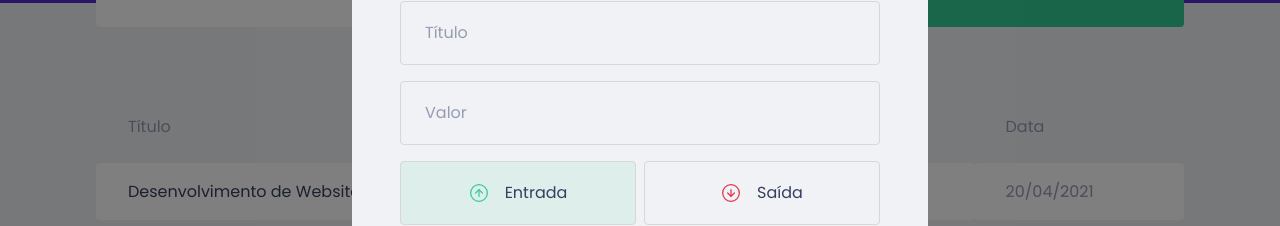
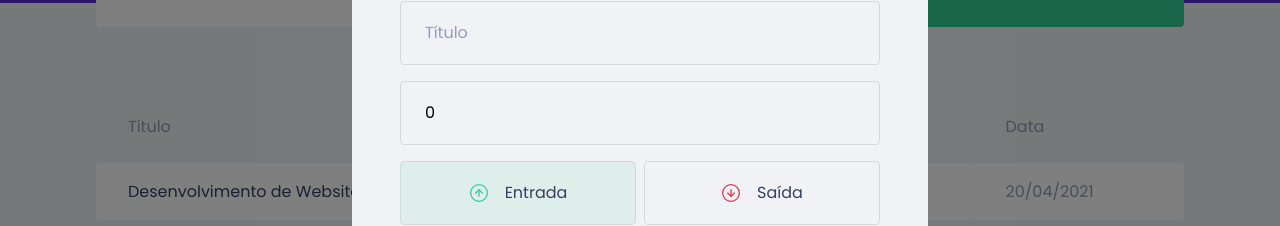
Before and after one commit to Guillescas/Moneyfy, a React (Create React App) app: page / in a window 1280 px wide. Both pictures are taken after a click on the button "Nova transação". Shown: the part 237-463 px from the top of the page. Built offline with nearby package versions, Linux system fonts and the light colour scheme; no server answers; what miragejs would draw is missing.

Commit message:
Send data from Form to API

```diff
--- a/src/components/NewTransactionModal/index.tsx
+++ b/src/components/NewTransactionModal/index.tsx
@@ -1,11 +1,12 @@
 import Modal from 'react-modal';
-import { useState } from 'react';
+import { FormEvent, useState } from 'react';
 
 import incomeImg from '../../assets/income.svg'
 import outcomeImg from '../../assets/outcome.svg'
 import closeImg from '../../assets/close.svg';
 
 import { Container, TransactionTypeContainer, RadioBox } from './styles';
+import { api } from '../../services/api';
 
 interface INewTransactionModalProps {
   isOpen: boolean;
@@ -13,7 +14,23 @@
 }
 
 export function NewTransactionModal({ isOpen, onRequestClose }: INewTransactionModalProps) {
+  const [title, setTitle] = useState('');
+  const [value, setValue] = useState(0);
+  const [category, setCategory] = useState('');
   const [transactionType, setTransactionType] = useState('deposit');
+
+  function handleCreateNewTransaction(event: FormEvent) {
+    event.preventDefault();
+
+    const data = {
+      title,
+      value,
+      category,
+      transactionType,
+    };
+
+    api.post('/transactions', data);
+  }
 
   return (
     <Modal
@@ -30,16 +47,20 @@
         <img src={closeImg} alt="Fechar modal"/>
       </button>
 
-      <Container>
+      <Container onSubmit={handleCreateNewTransaction}>
         <h2>Cadastrar transação</h2>
 
         <input
           placeholder="Título"
+          value={title}
+          onChange={event => setTitle(event.target.value)}
         />
 
         <input
           type="number"
           placeholder="Valor"
+          value={value}
+          onChange={event => setValue(Number(event.target.value))}
         />
 
         <TransactionTypeContainer>
@@ -66,6 +87,8 @@
 
         <input
           placeholder="Categoria"
+          value={category}
+          onChange={event => setCategory(event.target.value)}
         />
 
         <button type="submit">Cadastrar</button>
```
